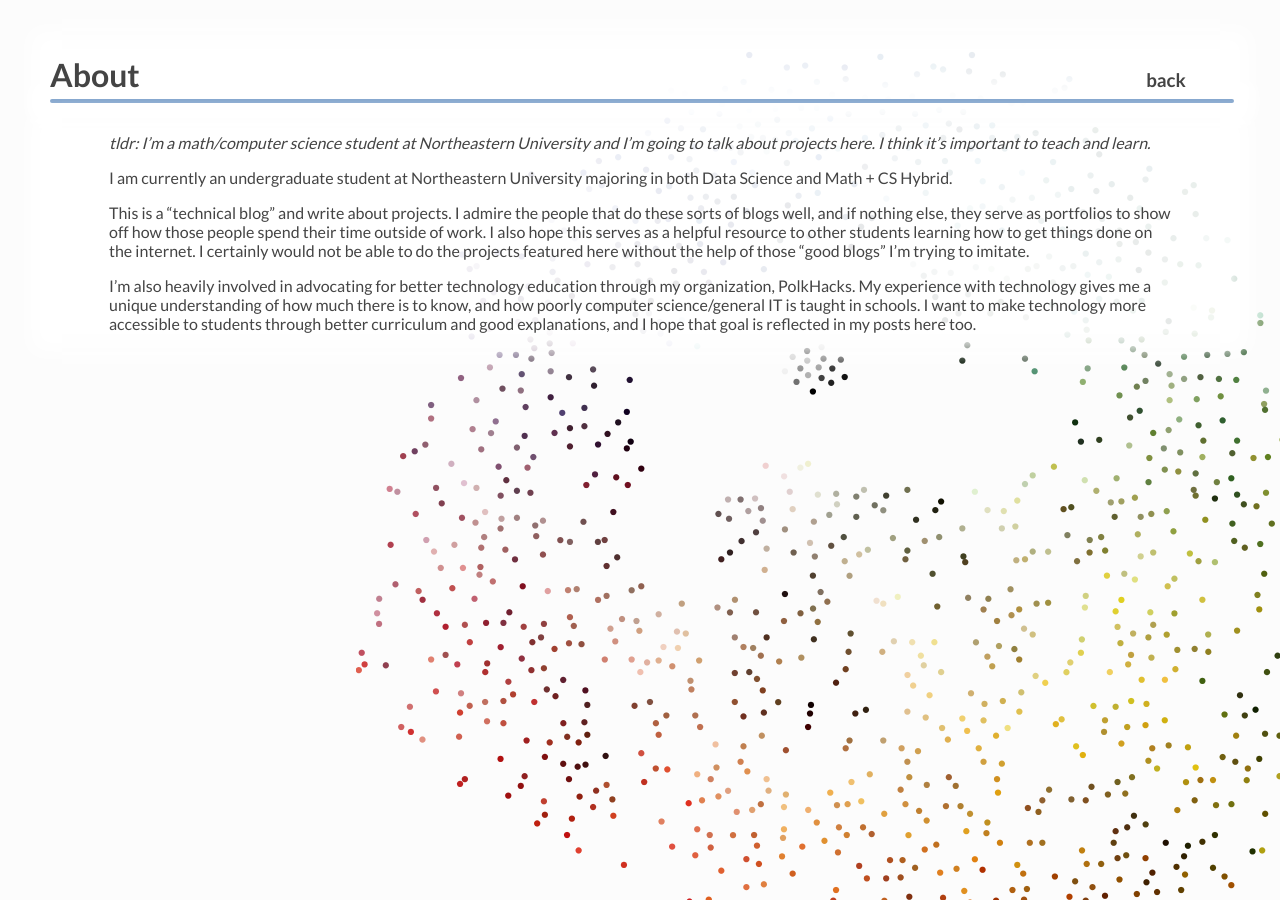
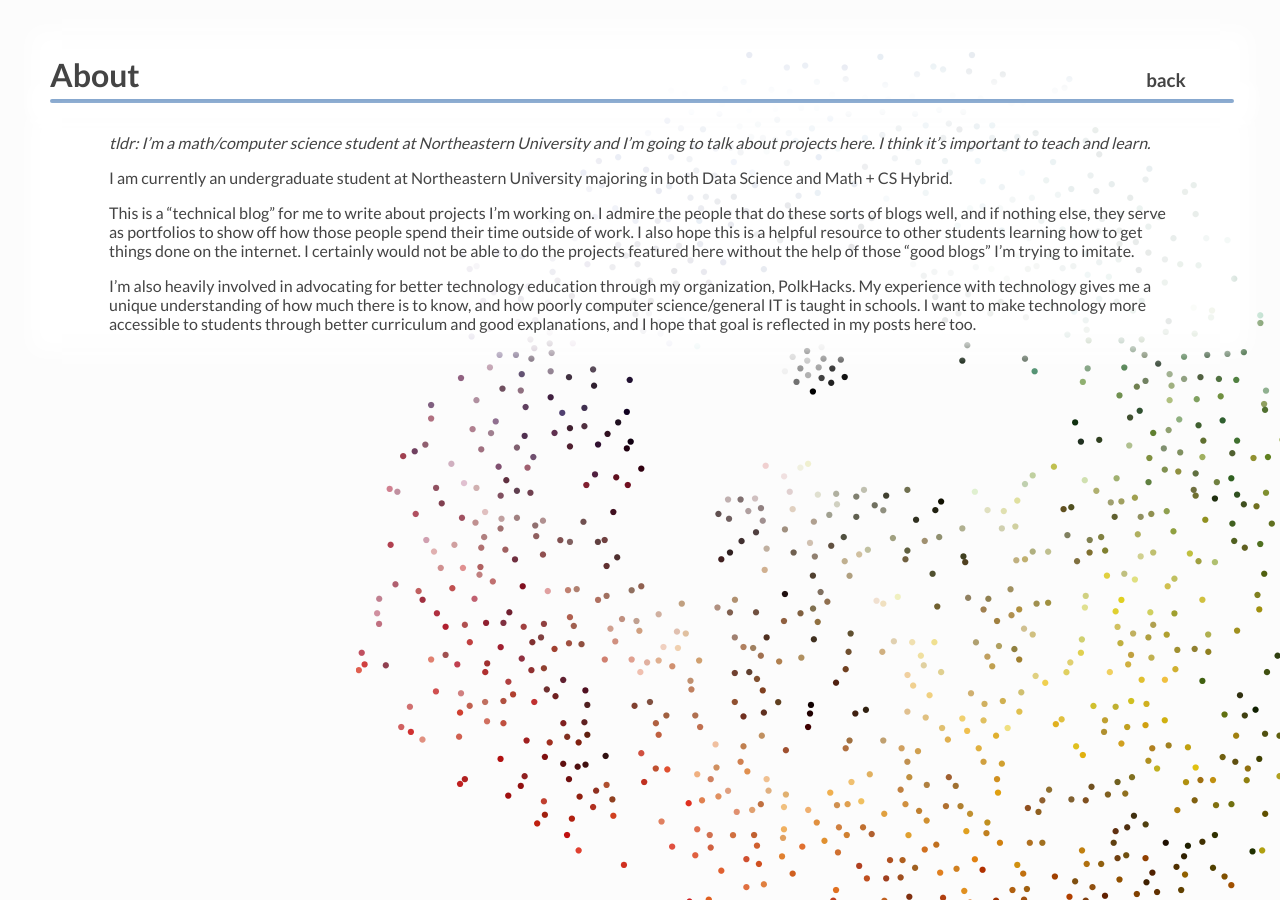
Before and after one commit to qnkxsovc/qnkxsovc.github.io, a Jekyll site: the page built from about.md, in a window 1280 px wide. Built offline with Jekyll 4.4.1, drawn with Linux system fonts in a browser that asks for light colours; nearby versions of some CDN libraries.

Commit message:
small fixes on home page

```diff
--- a/about.md
+++ b/about.md
@@ -7,6 +7,6 @@ _tldr: I'm a math/computer science student at Northeastern University and I'm go
 
 I am currently an undergraduate student at Northeastern University majoring in both Data Science and Math + CS Hybrid.
 
-This is a "technical blog" and write about projects. I admire the people that do these sorts of blogs well, and if nothing else, they serve as portfolios to show off how those people spend their time outside of work. I also hope this serves as a helpful resource to other students learning how to get things done on the internet. I certainly would not be able to do the projects featured here without the help of those "good blogs" I'm trying to imitate.
+This is a "technical blog" for me to write about projects I'm working on. I admire the people that do these sorts of blogs well, and if nothing else, they serve as portfolios to show off how those people spend their time outside of work. I also hope this is a helpful resource to other students learning how to get things done on the internet. I certainly would not be able to do the projects featured here without the help of those "good blogs" I'm trying to imitate.
 
 I'm also heavily involved in advocating for better technology education through my organization, [PolkHacks](www.polkhacks.com). My experience with technology gives me a unique understanding of how much there is to know, and how poorly computer science/general IT is taught in schools. I want to make technology more accessible to students through better curriculum and good explanations, and I hope that goal is reflected in my posts here too.
--- a/assets/css/styles.scss
+++ b/assets/css/styles.scss
@@ -21,6 +21,7 @@ $mobile-min-width: 768px;
 {
     margin: 30px auto;
     display: block;
+    width: 70%;
 }
 .svg-icon {
     width: 16px;
@@ -91,7 +92,7 @@ a {
 html, body {
     margin: 0px;
     color: $text;
-    height: 100%;
+    height: 100vh;
     background: $background;
     background-attachment: fixed;
     background-color: $background;
```
